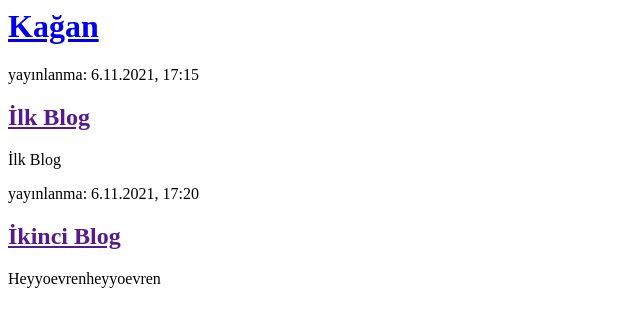
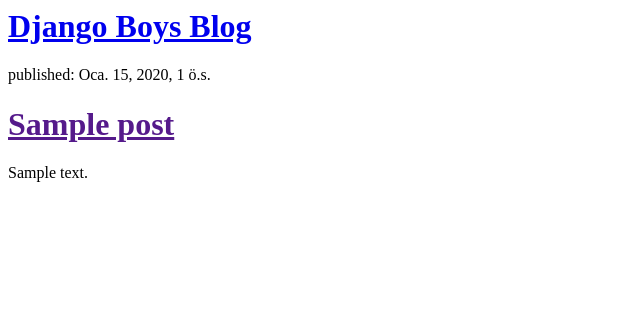
Before and after one commit to Plurota/my-first-blog, a Django app: page / in a window 1280 px wide. Shown: the top 327 px of the page, without its empty margins (0-640 px from the left). Run offline with Django 3.2, Linux system fonts and the light colour scheme; tables that the repository leaves empty hold one stand-in row (values such as "Sample post").

Commit message:
Veritabanından gönderileri göstermek için template'ler değiştirildi.

```diff
--- a/blog/templates/blog/post_list.html
+++ b/blog/templates/blog/post_list.html
@@ -4,17 +4,15 @@
     </head>
     <body>
         <div>
-            <h1><a href="/">Kağan</a></h1>
+            <h1><a href="/">Django Boys Blog</a></h1>
         </div>
-        <div>
-            <p>yayınlanma: 6.11.2021, 17:15</p>
-            <h2><a href="">İlk Blog</a></h2>
-            <p>İlk Blog</p>
-        </div>
-        <div>
-            <p>yayınlanma: 6.11.2021, 17:20</p>
-            <h2><a href="">İkinci Blog</a></h2>
-            <p>Heyyoevrenheyyoevren</p>
-         </div>
+
+{% for post in posts %}
+    <div>
+        <p>published: {{ post.published_date }}</p>
+        <h1><a href="">{{ post.title }}</a></h1>
+        <p>{{ post.text|linebreaksbr }}</p>
+    </div>
+{% endfor %}
     </body>
 </html>
--- a/blog/views.py
+++ b/blog/views.py
@@ -1,6 +1,8 @@
 from django.shortcuts import render
-
+from django.utils import timezone
+from .models import Post
 # Create your views here.
 
 def post_list(request):
-	return render(request, 'blog/post_list.html', {})
+	posts = Post.objects.filter(published_date__lte=timezone.now()).order_by('published_date')
+	return render(request, 'blog/post_list.html', {'posts': posts})
```
